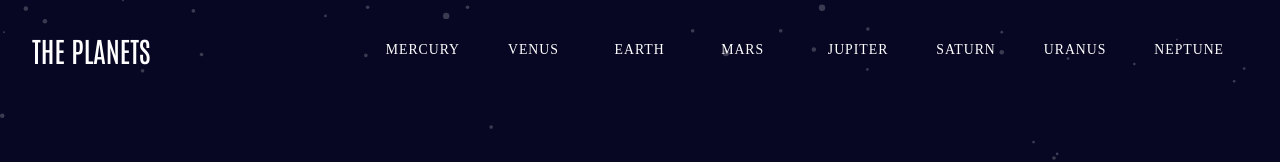
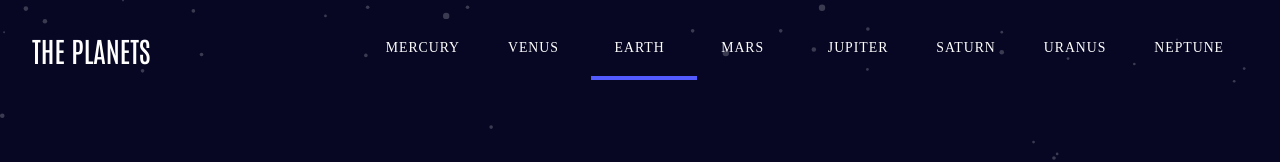
Before and after one commit to stevenabaco/planets-fact-site-reactjs, a React (Create React App) app: page /earth in a window 1280 px wide. Shown: the top 162 px of the page. Built offline with nearby package versions, Linux system fonts and the light colour scheme; the HTML template or start-up script is replaced by a standard one.

Commit message:
Adjust selected state to work on all links

```diff
--- a/src/components/Navbar/Navbar.css
+++ b/src/components/Navbar/Navbar.css
@@ -28,6 +28,8 @@
 	align-items: center;
 	padding: 1rem 1.5rem;
 	width: 95vw;
+	transition: all .8s ease-in-out;
+	border-bottom: 4px solid transparent;
 }
 
 .nav__menu {
--- a/src/components/Navbar/Navbar.js
+++ b/src/components/Navbar/Navbar.js
@@ -128,6 +128,7 @@ function Navbar() {
 											id='earth'
 											to='/earth'
 											className='nav__links'
+											activeClassName='selected'
 											onClick={handleEarth}>
 											{click ? (
 												<>
@@ -147,6 +148,7 @@ function Navbar() {
 											to='/mars'
 											id='mars'
 											className='nav__links'
+											activeClassName='selected'
 											onClick={handleMars}>
 											{click ? (
 												<>
@@ -166,6 +168,7 @@ function Navbar() {
 											to='/jupiter'
 											id='jupiter'
 											className='nav__links'
+											activeClassName='selected'
 											onClick={handleJupiter}>
 											{click ? (
 												<>
@@ -185,6 +188,7 @@ function Navbar() {
 											to='/saturn'
 											id='saturn'
 											className='nav__links'
+											activeClassName='selected'
 											onClick={handleSaturn}>
 											{click ? (
 												<>
@@ -204,6 +208,7 @@ function Navbar() {
 											to='/uranus'
 											id='uranus'
 											className='nav__links'
+											activeClassName='selected'
 											onClick={handleUranus}>
 											{click ? (
 												<>
@@ -223,6 +228,7 @@ function Navbar() {
 											to='/neptune'
 											id='neptune'
 											className='nav__links'
+											activeClassName='selected'
 											onClick={handleNeptune}>
 											{click ? (
 												<>
```
